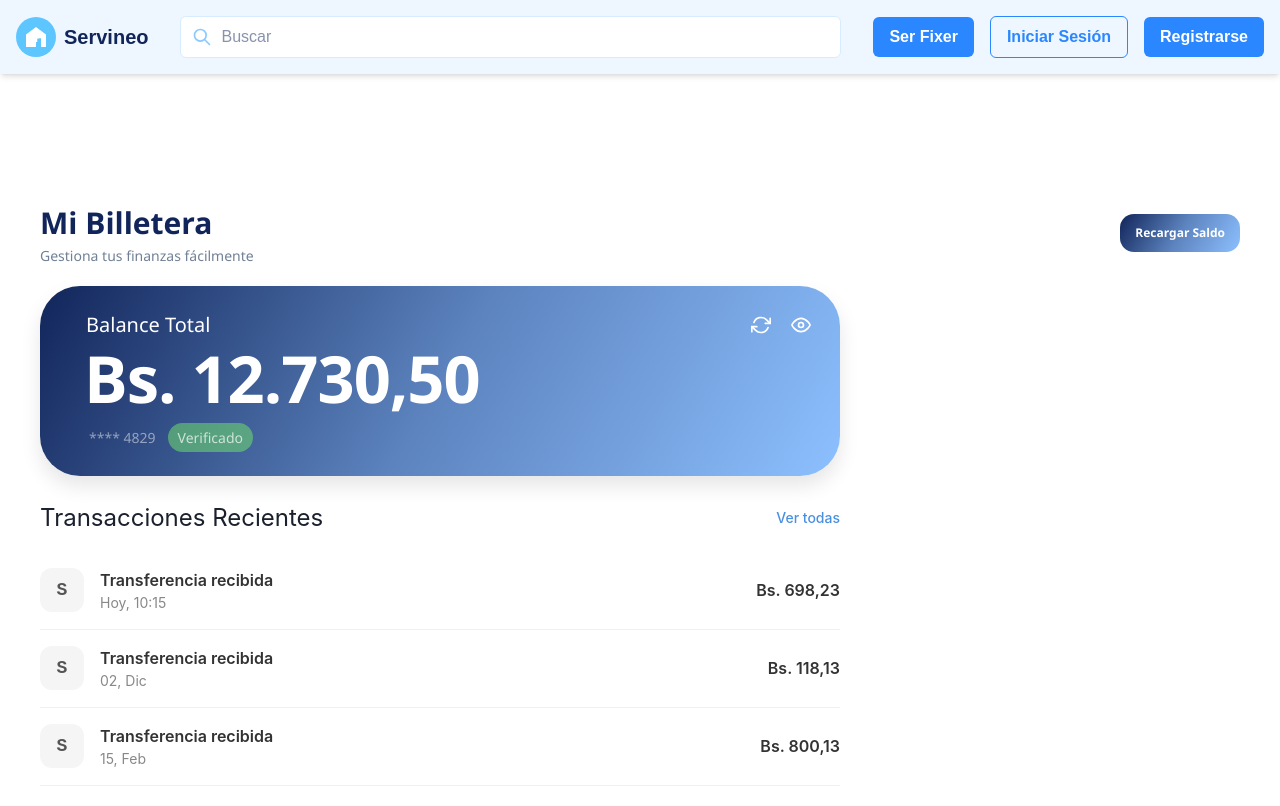
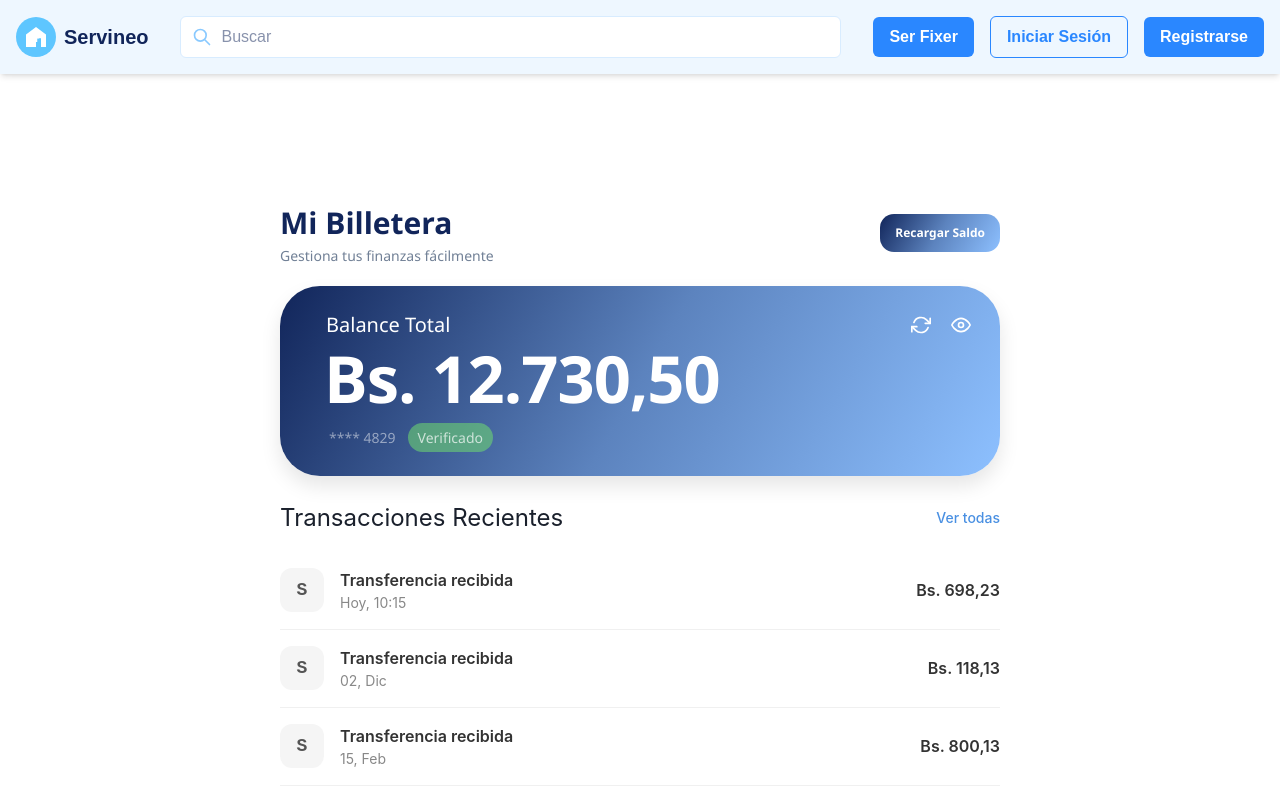
Before and after one commit to robertgt0/alquiler_front, a Next.js app: page /bitcrew/wallet in a window 1280 px wide. Shown: the top 806 px of the page. Built offline with nearby package versions, Linux system fonts and the light colour scheme.

Commit message:
refactor: limpiar y comentar el componente principal Wallet

```diff
--- a/src/app/bitcrew/wallet/components/Wallet.css
+++ b/src/app/bitcrew/wallet/components/Wallet.css
@@ -1,17 +1,18 @@
-/* --- Estilos Base (Mobile First) --- */
-
+/* --- Contenedor Principal --- */
 .wallet-app-container {
-  max-width: 800; /* Ancho máximo para desktop */
+  /* Define un ancho máximo y centra el contenido en la pantalla */
+  max-width: 800px;
   margin: 0 auto;
   padding: 20px;
   font-family: -apple-system, BlinkMacSystemFont, 'Segoe UI', Roboto, sans-serif;
   background-color: #ffffff;
 }
 
+/* --- Header (Título y Acciones) --- */
 .wallet-header {
   display: flex;
-  justify-content: space-between;
-  align-items: center;
+  justify-content: space-between; /* Texto a la izq., botón a la der. */
+  align-items: center; /* Centra verticalmente */
   margin-bottom: 20px;
 }
 
@@ -33,24 +34,14 @@
 .header-actions {
   display: flex;
   align-items: center;
-  gap: 16px;
 }
 
-.user-avatar {
-  width: 40px;
-  height: 40px;
-  border-radius: 50%;
-}
-
-.icon-action {
-  /* Estilo para los iconos de campana y settings */
-  color: #718096;
-}
-
-/* --- Botón Recargar Saldo --- */
+/* --- Botón Base (Molde) --- */
+/* Estilos comunes que se aplican a AMBOS botones (móvil y desktop) */
 .reload-button {
   display: flex;
   align-items: center;
+  justify-content: center;
   gap: 8px;
   padding: 10px 15px;
   border: none;
@@ -59,79 +50,60 @@
   cursor: pointer;
   font-size: 12px;
   font-family: 'Segoe UI', Tahoma, Geneva, Verdana, sans-serif;
-}
+  color: white;
+  background-image: linear-gradient(120deg, #11255A, #5C83BE, #8DC0FF);
 
-/* Estilo Mobile (fondo gris) */
-.reload-button.mobile-only {
-  background-image: linear-gradient(120deg, #11255A, #5C83BE, #8DC0FF);
-  color: #ffffff;
-  width: 50%; /* Ocupa todo el ancho en mobile */
-  justify-content: center;
-  margin: 15px auto 0;
-  border-radius: 17px;
-  font-size: 14px;
-}
-
-/* Estilo Desktop (fondo azul) */
-.reload-button.desktop-only {
-  background-image: linear-gradient(120deg, #11255A, #5C83BE, #8DC0FF);
-  color: white;
-  width: 100%;
-  justify-content: center;
+  /* Prepara la animación para el hover */
   transition: transform 0.2s ease-in-out, box-shadow 0.2s ease-in-out;
 }
 
-.reload-button.desktop-only:hover {
-  /* Eleva el botón 3px hacia arriba */
-  transform: translateY(-2px) scale(1.05); /* Y lo agranda un 5% (zoom) */
-
-  /* (Opcional) Añade una sombra para un efecto 3D más pronunciado */
-  box-shadow: 0 8px 15px rgba(0, 0, 0, 0.2);
+/* --- Estilo Específico de Botón Móvil --- */
+.reload-button.mobile-only {
+  width: 50%;
+  font-size: 14px;
+  border-radius: 17px;
+  /* Centra el botón en la pantalla móvil */
+  margin: 15px auto 0;
 }
 
-
-/* --- Lógica Responsiva (Requerimiento 6) --- */
-
-/* Ocultar el botón de desktop en mobile */
+/* --- Lógica Responsiva (Mobile First) --- */
+/* Por defecto (móvil), ocultamos el botón de desktop */
 .reload-button.desktop-only {
   display: none;
 }
 
-/* Ocultar iconos de campana/settings en mobile */
-.icon-action {
-  display: none;
-}
 
+/* --- Media Query para Desktop --- */
+/* Estilos que se aplican SÓLO en pantallas de 1024px o más */
+@media (min-width: 1024px) {
 
-/* --- Media Query para Desktop (a partir de 1024px) --- */
-@media (min-width: 1024px) {
   .wallet-app-container {
     padding: 40px;
   }
 
   .header-title h1 {
-    font-size: 30px; /* Más grande en desktop */
+    font-size: 30px; /* Título más grande en desktop */
   }
 
-  /* Mostrar el botón de desktop */
-  .reload-button.desktop-only {
-    display: flex;
-  }
-
-  /* Mostrar los iconos */
-  .icon-action {
-    display: block;
-  }
-
-  /* Ocultar el botón de mobile */
+  /* Ocultamos el botón móvil */
   .reload-button.mobile-only {
     display: none;
   }
 
+  /* Mostramos el botón de desktop */
+  .reload-button.desktop-only {
+    display: flex;
+    /* El ancho es automático, no 100% */
+  }
+
+  /* Efecto hover solo para el botón de desktop */
+  .reload-button.desktop-only:hover {
+    transform: translateY(-2px) scale(1.05);
+    box-shadow: 0 8px 15px rgba(0, 0, 0, 0.2);
+  }
+
   .wallet-main-content {
-    /* En desktop podríamos usar un layout de 2 columnas si quisiéramos,
-       pero tu mockup muestra 1 columna, así que lo mantenemos simple. */
-    max-width: 800px; /* Limitamos el ancho del contenido principal */
+    max-width: 800px;
   }
 
   .transactions-header h2 {
```
Also changed, not shown: src/app/bitcrew/wallet/components/Wallet.tsx (+9 -3 lines).
